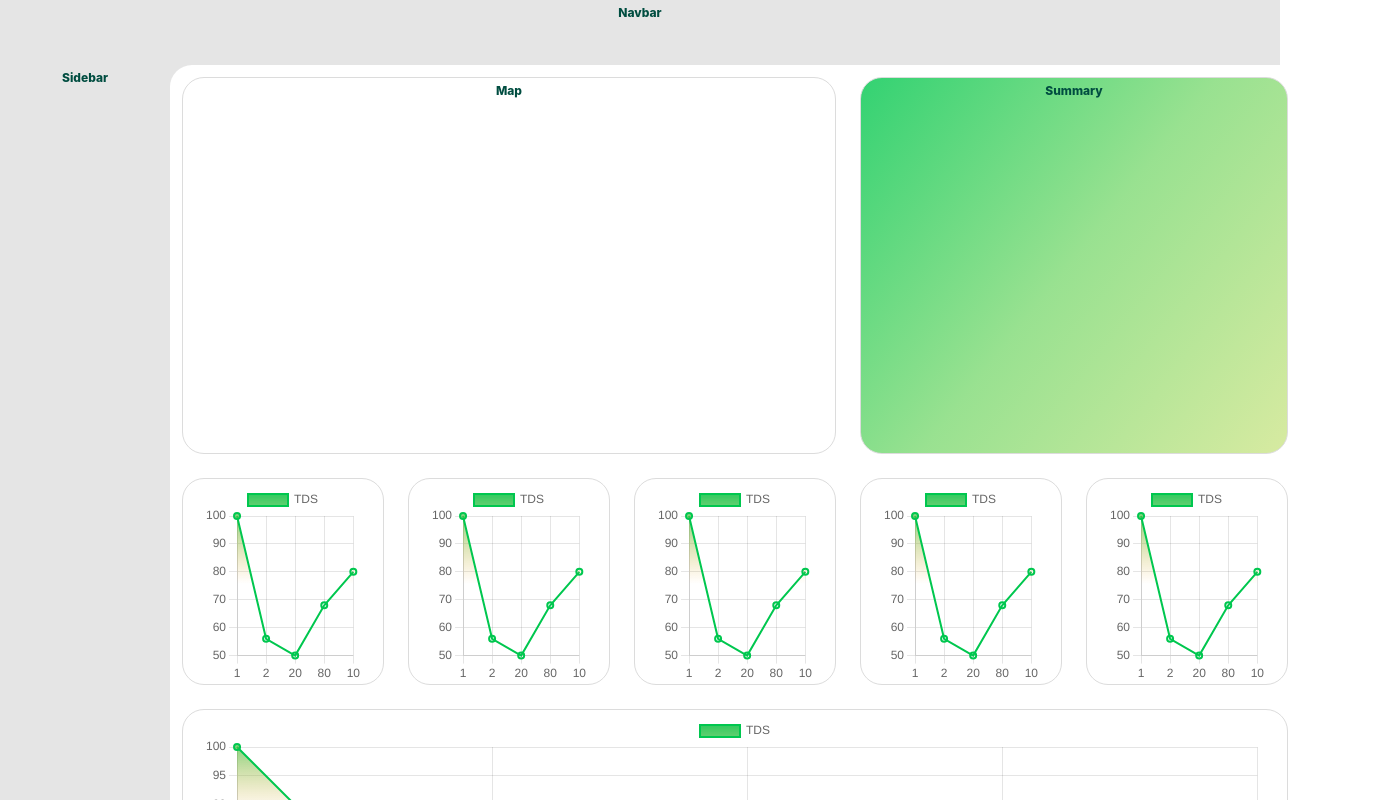
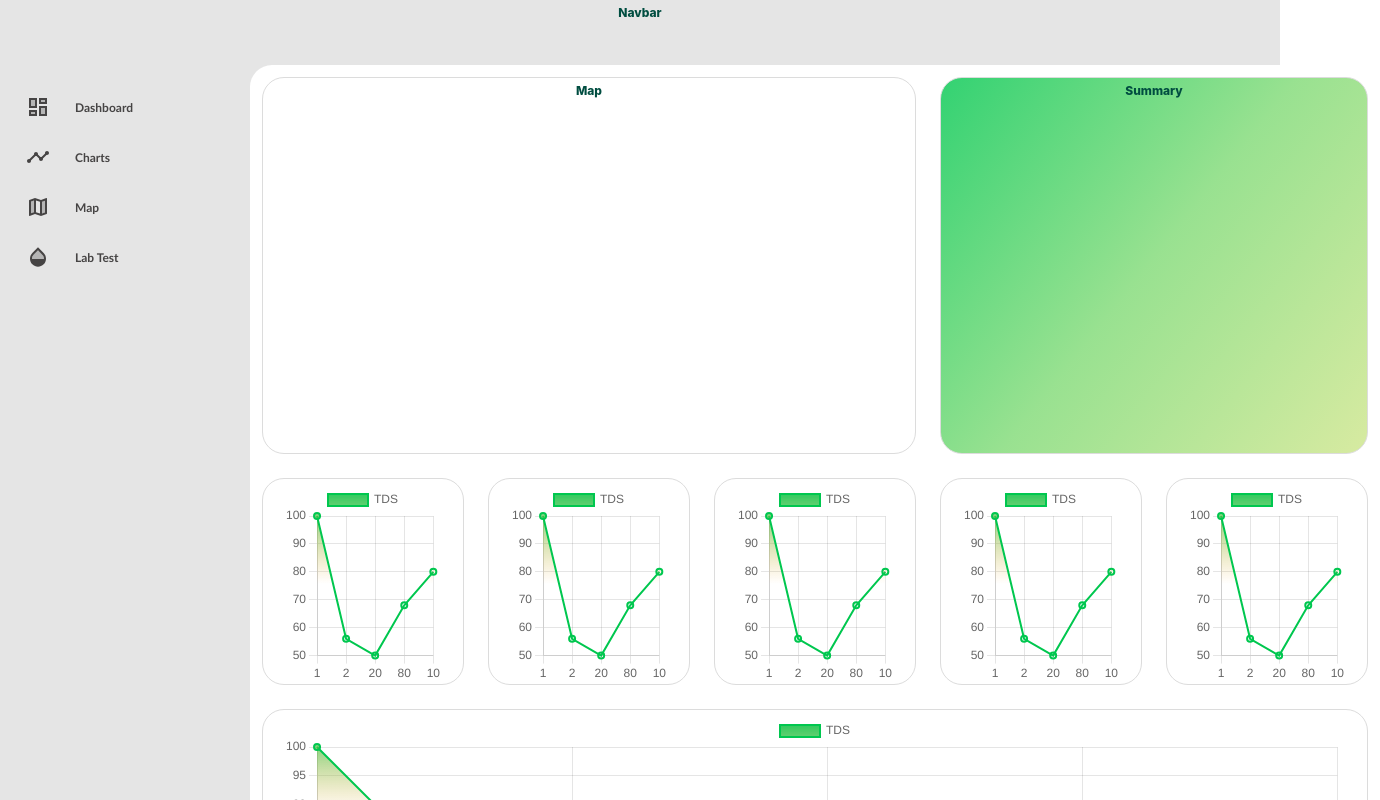
Before and after one commit to msanket9/saaf-water-dashboard, a React (Create React App) app: page / in a window 1280 px wide. Shown: the top 800 px of the page, 1380 px wide, since content can reach past the window. Built offline with nearby package versions, Linux system fonts and the light colour scheme.

Commit message:
Added Sidebar component

```diff
--- a/package.json
+++ b/package.json
@@ -3,6 +3,8 @@
   "version": "0.1.0",
   "homepage": "https://saaf-water.github.io/saaf-water-dashboard",
   "dependencies": {
+    "@material-ui/core": "^4.11.4",
+    "@material-ui/icons": "^4.11.2",
     "@testing-library/jest-dom": "^5.12.0",
     "@testing-library/react": "^11.2.7",
     "@testing-library/user-event": "^12.8.3",
--- a/src/App.js
+++ b/src/App.js
@@ -4,7 +4,7 @@ import Home from './components/pages/Home'
 function App() {
   return (
     <Home />
-  );
+  )
 }
 
 export default App;
--- a/src/components/pages/Home.css
+++ b/src/components/pages/Home.css
@@ -75,11 +75,48 @@ nav {
   min-height: 60px;
 }
 
-#sidebar {
+.sidebar {
   background: #e5e5e5;
   grid-area: sidebar;
   padding-top: var(--main-padding);
-  min-width: 170px;
+  height: 100%;
+  width: 250px;
+}
+.SidebarList{
+  height:auto;
+  padding: 0;
+  width:100%;
+}
+.SidebarList .row{
+width: 100%;
+height:50px;
+color: rgb(70, 68, 68);
+list-style-type: none;
+margin: 0%;
+display:flex;
+flex-direction: row;
+justify-content: center;
+align-items: center;
+font-family:'Trebuchet MS', 'Lucida Sans Unicode', 'Lucida Grande', 'Lucida Sans', Arial, sans-serif;
+}
+.SidebarList .row:hover{
+  cursor: pointer;
+  background-color: darkgray;
+  color: blue;
+}
+
+.SidebarList #active{
+  background-color:slategray;
+}
+.row #icon {
+  flex:30%;
+  display: grid;
+  place-items: center;
+}
+
+.row #title{
+  flex: 70%;
+  display: inline-flex;
 }
 
 #messages {
@@ -287,7 +324,9 @@ nav {
     grid-area: sidebar;
     padding-top: var(--main-padding);
     min-width: 180px;
+
   }
+
 
   #messages {
     background: #6fffd2;
--- a/src/components/pages/Home.js
+++ b/src/components/pages/Home.js
@@ -1,13 +1,30 @@
 import React from 'react'
 import './Home.css';
 import LineChart from '../charts/LineChart'
+import {SidebarData} from './SidebarData'
+
 
 function Home() {
   return (
     <div class="container">
       <nav>Navbar</nav>
       <div id="main-content">
-        <div id="sidebar">Sidebar</div>
+      <div className="sidebar">
+        <ul className="SidebarList" >
+          {SidebarData.map((val, key)=>{
+            return (
+            <li key = {key}
+            className = "row"
+            id={window.location.pathname == val.link ? "active" : ""}
+            onClick={() => {window.location.pathname = val.link}}>
+                {" "}
+                <div id= "icon">{val.icon}</div>{" "}
+                <div id = "title">{val.title}</div>{" "}
+              </li>
+            )
+          })}
+        </ul>
+      </div>
         <div id="inner-content">
           <div id="map">Map</div>
           <div id="summary">Summary</div>
--- /dev/null
+++ b/src/components/pages/SidebarData.js
@@ -0,0 +1,30 @@
+import React from 'react'
+import DashboardTwoToneIcon from '@material-ui/icons/DashboardTwoTone';
+import TimelineIcon from '@material-ui/icons/Timeline';
+import MapTwoToneIcon from '@material-ui/icons/MapTwoTone';
+import OpacityTwoToneIcon from '@material-ui/icons/OpacityTwoTone';
+export const SidebarData = [
+    {
+        title: "Dashboard",
+        icon: <DashboardTwoToneIcon />,
+        link: "/Home",
+    },
+    {
+        title: "Charts",
+        icon: <TimelineIcon />,
+        link: "/ ", /* add page here */
+
+
+    },
+    {
+        title: "Map",
+        icon: <MapTwoToneIcon />,
+        link: "/ ",/* add page here */
+    },
+    {
+        title: "Lab Test",
+        icon: <OpacityTwoToneIcon />,
+        link: "/ ", /* add page here */
+
+    }
+]
```
Also changed, not shown: 1 other file (tests, documents, lock files or other folders).
